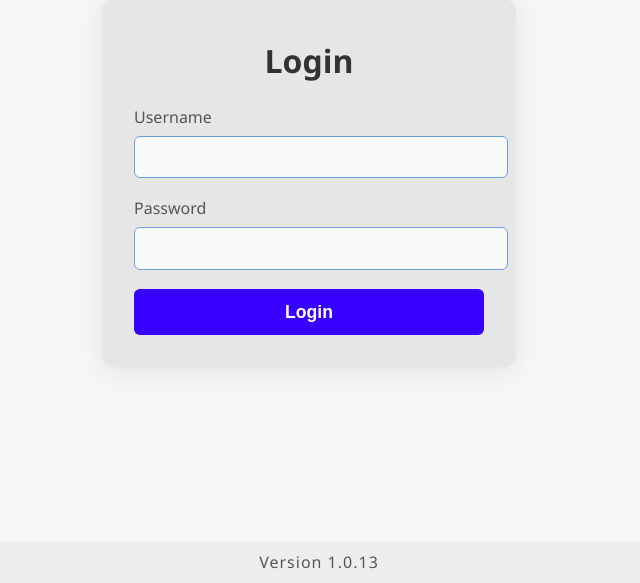
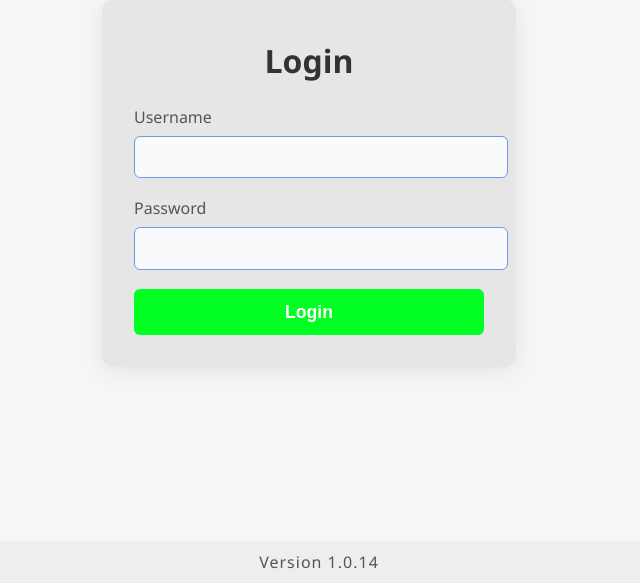
Before and after one commit to Hamdi-chebbi/test_app, a Flask app: page / in a window 1280 px wide. Shown: the part 217-800 px from the top of the page, without its empty margins (331-971 px from the left). Run offline with Flask 3, Linux system fonts and the light colour scheme.

Commit message:
update to version 1.0.14

```diff
--- a/templates/index.html
+++ b/templates/index.html
@@ -59,7 +59,7 @@
         .login-card button {
             width: 100%;
             padding: 0.8rem;
-            background: #3700ff;
+            background: #00ff22;
             color: #fff;
             border: none;
             border-radius: 6px;
@@ -68,8 +68,10 @@
             cursor: pointer;
             transition: background 0.2s;
         }
+
+
         .login-card button:hover {
-            background: #0056b3;
+            background: #b3a100;
         }
         .error {
             color: #d90429;
--- a/version.py
+++ b/version.py
@@ -1,2 +1,2 @@
 # version.py
-VERSION = "1.0.13"
+VERSION = "1.0.14"
```
Also changed, not shown: 1 other file.
